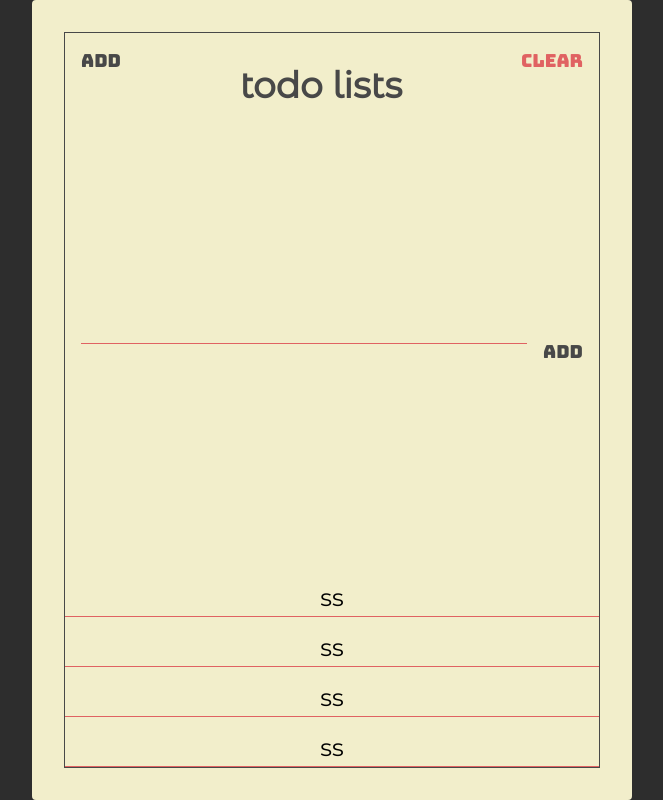
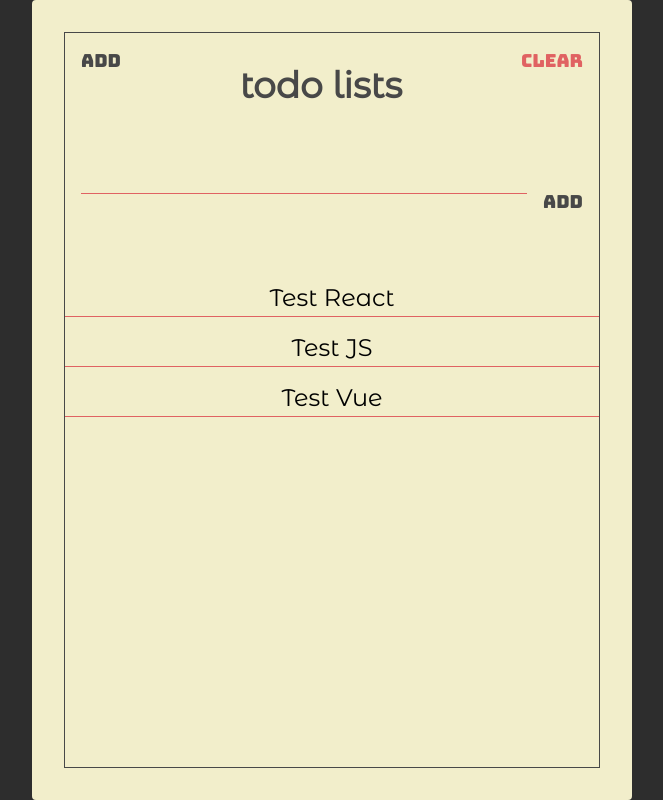
Before and after one commit to itsmerifz/react-todolist-app, a React (Create React App) app: page / in a window 1280 px wide. Shown: the whole page, without its empty margins (308-971 px from the left). Built offline with nearby package versions, Linux system fonts and the light colour scheme.

Commit message:
Make pages and modify components

```diff
--- a/src/App.js
+++ b/src/App.js
@@ -1,36 +1,8 @@
+import React from 'react';
 import "./styles.css";
-import React from 'react';
-import Paper from './components/Paper';
+
+import TodoList from './pages/TodoList';
+
 export default function App() {
-  return (
-        <Paper>
-          <section className="header">
-              <button className="header-btn hitam">Add</button>
-              <h1 className="header-title">Todo Lists</h1>
-              <button className="header-btn merah">Clear</button>
-          </section>
-
-          <section className="add">
-            <form className="add-form">
-              <input type="text" className="add-input"></input>
-              <button className="add-btn hitam">Add</button>
-            </form>
-          </section>
-
-          <section className="todos">
-            <div className="todo">
-              <span className="todo-txt">ss</span>
-            </div>
-            <div className="todo">
-              <span className="todo-txt">ss</span>
-            </div>
-            <div className="todo">
-              <span className="todo-txt">ss</span>
-            </div>
-            <div className="todo">
-              <span className="todo-txt">ss</span>
-            </div>
-          </section>
-        </Paper>
-  );
+  return <TodoList/>
 }
--- a/src/components/Form.jsx
+++ b/src/components/Form.jsx
@@ -0,0 +1,14 @@
+import React from 'react';
+
+const Form = () => {
+  return(
+    <section className="add">
+      <form className="add-form">
+        <input type="text" className="add-input"></input>
+        <button className="add-btn hitam">Add</button>
+      </form>
+    </section>
+  )
+}
+
+export default Form;
--- a/src/components/Header.jsx
+++ b/src/components/Header.jsx
@@ -0,0 +1,13 @@
+import React from 'react';
+
+const Header = () =>{
+  return(
+    <section className="header">
+        <button className="header-btn hitam">Add</button>
+        <h1 className="header-title">Todo Lists</h1>
+        <button className="header-btn merah">Clear</button>
+    </section>
+  )
+}
+
+export default Header;
--- /dev/null
+++ b/src/components/Todo.jsx
@@ -0,0 +1,15 @@
+import React from 'react';
+import PropTypes from 'prop-types';
+
+const Todo = props =>{
+  return(
+    <div className="todo">
+      <span className="todo-txt">{props.text}</span>
+    </div>
+  )
+}
+
+Todo.propTypes = {
+  text: PropTypes.string.isRequired
+}
+export default Todo;
--- a/src/components/Todos.jsx
+++ b/src/components/Todos.jsx
@@ -0,0 +1,24 @@
+import React from 'react';
+import Todo from './Todo';
+
+const Todos = () =>{
+  const todos = [
+    {
+      text: "Test React"
+    },
+    {
+      text: "Test JS"
+    },
+    {
+      text: "Test Vue"
+    }
+  ]
+  return(
+    <section className="todos">
+      {todos.map(todo =>{
+        return <Todo text={todo.text}/>
+      })}
+    </section>
+  )
+}
+export default Todos;
--- /dev/null
+++ b/src/pages/TodoList.jsx
@@ -0,0 +1,16 @@
+import React from 'react';
+import Paper from '../components/Paper';
+import Header from '../components/Header';
+import Form from '../components/Form';
+import Todos from '../components/Todos';
+
+const TodoList = () =>{
+  return (
+        <Paper>
+          <Header />
+          <Form />
+          <Todos />
+        </Paper>
+  );
+}
+export default TodoList;
--- a/src/styles.css
+++ b/src/styles.css
@@ -119,13 +119,15 @@ body,html{
 .todos{
   display: flex;
   flex-direction: column;
+
+  min-height: 500px;
 }
 
 .todo{
   position: relative;
   flex: 1 0 auto;
   text-align: center;
-  min-height: 34px;
+  max-height: 34px;
   margin: 16px 0 0;
   font-family: 'Montserrat Alternates', sans-serif;
   font-size: 24px;
@@ -134,6 +136,8 @@ body,html{
 
 .todo-txt{
   position: absolute;
+  width: 100%;
+  height: 50px;
   left: 50%;
   transform: translate(-50%);
 }
```
